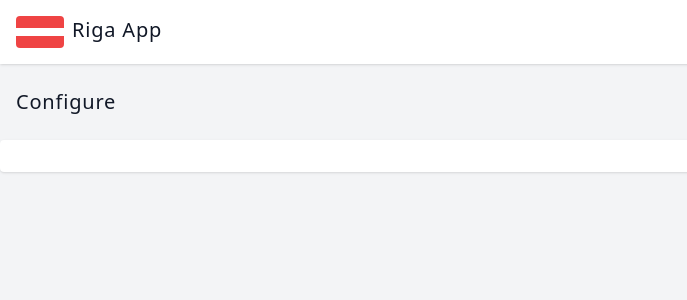
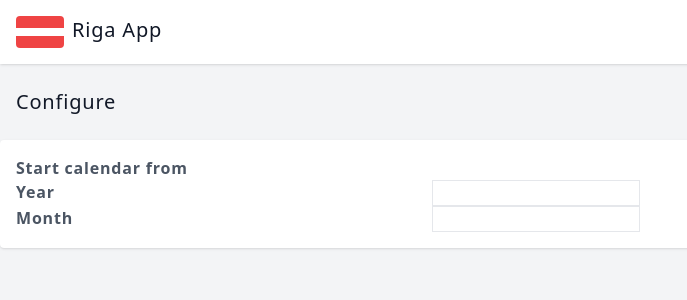
Before and after one commit to polatengin/riga, a React (Create React App) app: page / in a window 1280 px wide. Shown: the top 300 px of the page, without its empty margins (0-687 px from the left). Built offline with nearby package versions, Linux system fonts and the light colour scheme.

Commit message:
adding configure elements

```diff
--- a/src/App.tsx
+++ b/src/App.tsx
@@ -14,6 +14,33 @@ export const App: FunctionComponent = () => {
 
         <div className="p-4 rounded shadow bg-white flex gap-4">
 
+          <div className="w-1/2">
+            <label className="text-gray-600 font-bold pr-4">
+              Start calendar from
+            </label>
+            <div className="flex">
+              <div className="w-2/3">
+                <label className="text-gray-600 font-bold pr-4">
+                  Year
+                </label>
+              </div>
+              <div className="w-1/3">
+                <input className="form-input block w-full border" type="number" value="" />
+              </div>
+            </div>
+
+            <div className="flex">
+              <div className="w-2/3">
+                <label className="text-gray-600 font-bold pr-4">
+                  Month
+                </label>
+              </div>
+              <div className="w-1/3">
+                <input className="form-input block w-full border" type="number" value="" />
+              </div>
+            </div>
+          </div>
+
         </div>
       </section>
     </div>
```
